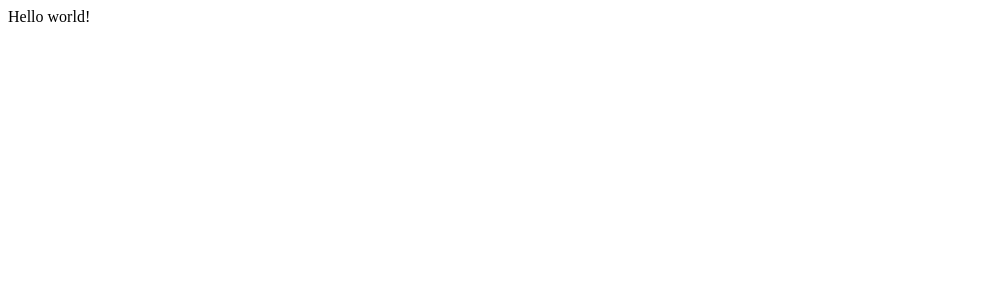
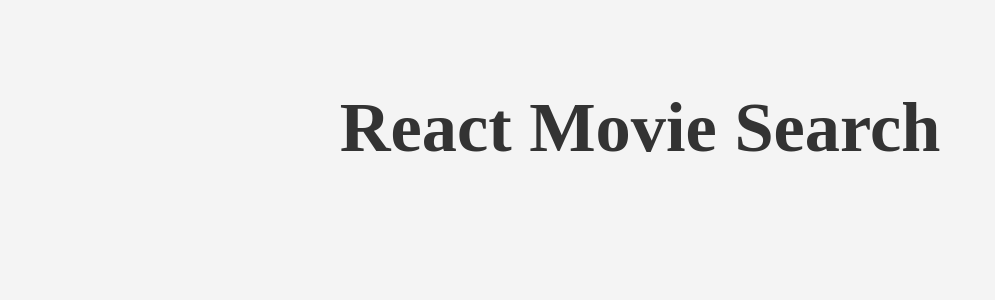
Before and after one commit to alphadzingina/movies, a React (Create React App) app: page / in a window 1280 px wide. Shown: the top 300 px of the page, without its empty margins (0-995 px from the left). Built offline with nearby package versions, Linux system fonts and the light colour scheme.

Commit message:
style app header

```diff
--- a/public/style.css
+++ b/public/style.css
@@ -0,0 +1,33 @@
+html {
+    font-weight: 10px;
+}
+
+* {
+    box-sizing: border-box;
+}
+
+body {
+    margin: 0;
+    padding: 0;
+    background-color: rgb(244, 244, 244);
+    color: #333;
+}
+
+p {
+    font-size: 1.6rem;
+}
+
+small {
+    font-size: 1.2rem;
+}
+
+.container {
+    margin: 0 auto;
+    max-width: 1000px;
+    padding: 40px;
+}
+
+.title {
+    font-size: 4.4rem;
+    text-align: center;
+}
--- a/src/components/App.js
+++ b/src/components/App.js
@@ -2,7 +2,9 @@
 
 const App = () => {
     return (
-        <div>Hello world!</div>
+        <div className="container">
+            <h1 className ="title">React Movie Search</h1>
+        </div>
     );
 };
 
```
